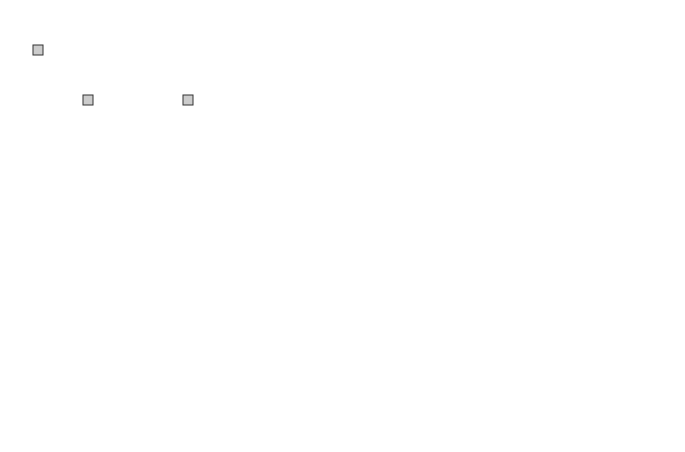
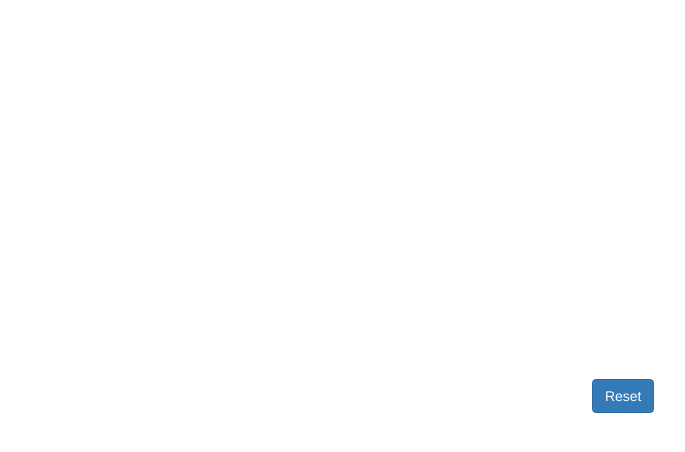
Before and after one commit to jimmcgaw/meshfarm, a website: page index.html in a window 1280 px wide. Shown: the whole page, without its empty margins (12-697 px from the left). Drawn offline with nearby package versions, Linux system fonts and the light colour scheme; files that its build step writes are made by us from their sources.

Commit message:
dead simple square generator on click with reset, man I am missing es6, should add that to this repo

```diff
--- a/index.html
+++ b/index.html
@@ -14,6 +14,7 @@
   <body>
 
     <canvas id="canvas" width="600" height="400"></canvas>
+    <button class="btn btn-primary" id="reset">Reset</button>
 
     <!-- <div id="webgl-container"></div> -->
 
--- a/static/js/app.js
+++ b/static/js/app.js
@@ -21,14 +21,37 @@
     context.strokeRect(centerX, centerY, this.length, this.length);
   };
 
-  var canvas = document.getElementById('canvas');
-  if (canvas.getContext){
-    var context = canvas.getContext('2d');
-    var square = new Square(10, 50, 50, '#333', '#ccc');
+  var Painting = function(elementId){
+    if (!canvas.getContext){
+      alert('Your browser does not support canvases');
+    }
+    this.canvas = document.getElementById(elementId);
+    if (!this.canvas){
+      console.log('Element with id "' + elementId + '" not found in DOM');
+    }
+    this.attachClick();
+  };
+
+  Painting.prototype.getContext = function(){
+    return this.canvas.getContext('2d');
+  };
+
+  Painting.prototype.reset = function(){
+    this.canvas.width = this.canvas.width;
+  };
+
+  Painting.prototype.attachClick = function(){
+    $(this.canvas).click(this.handleClick.bind(this));
+  };
+
+  Painting.prototype.handleClick = function(e){
+    var context = this.getContext();
+    var square = new Square(10, e.clientX, e.clientY, '#333', '#ccc');
     square.draw(context);
-    square.setPosition(100, 100);
-    square.draw(context);
-    square.setPosition(200, 100);
-    square.draw(context);
-  }
+  };
+
+  var painting = new Painting('canvas');
+
+  var resetButton = $("#reset");
+  resetButton.click(painting.reset.bind(painting));
 }());
```
